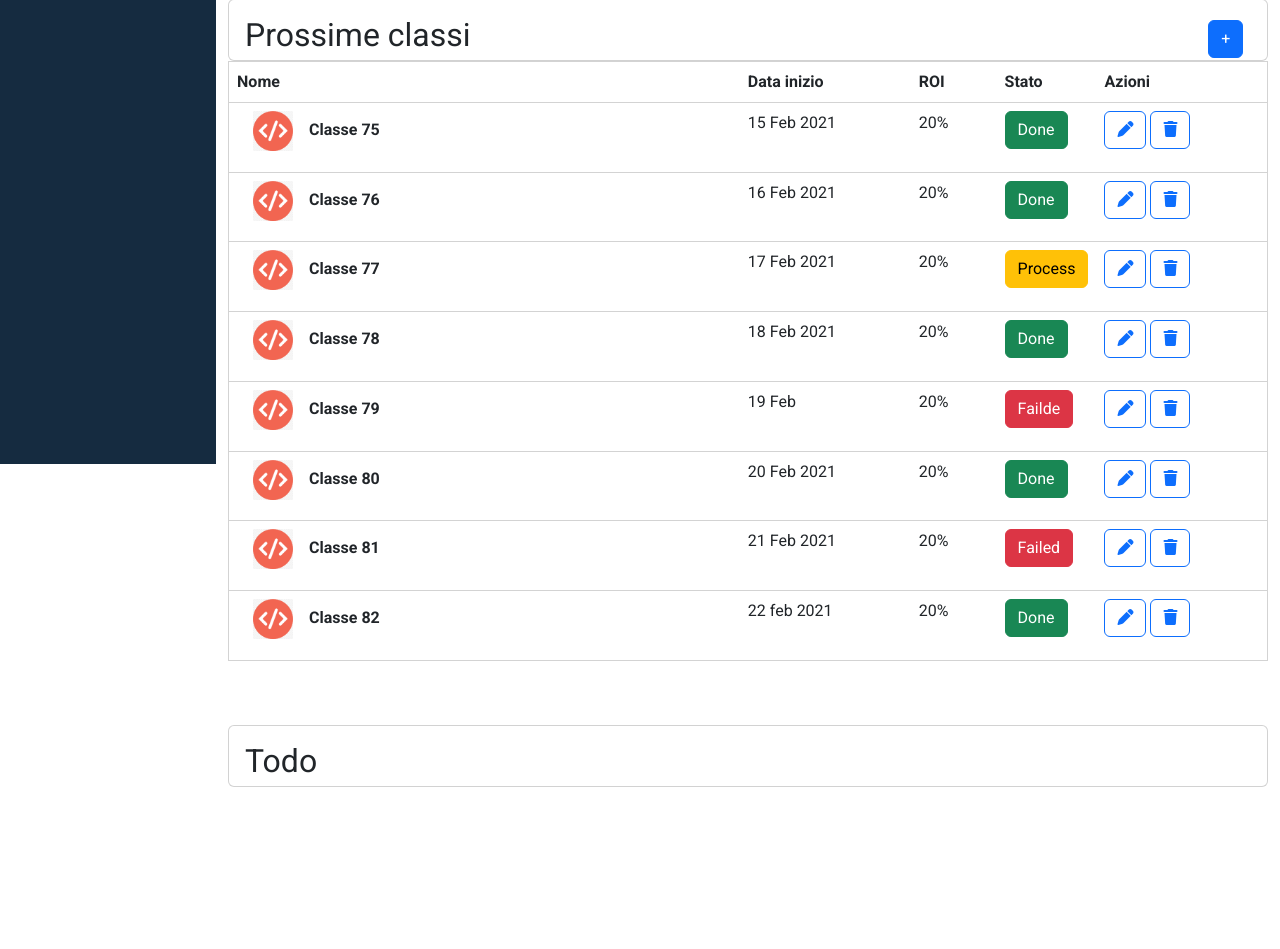
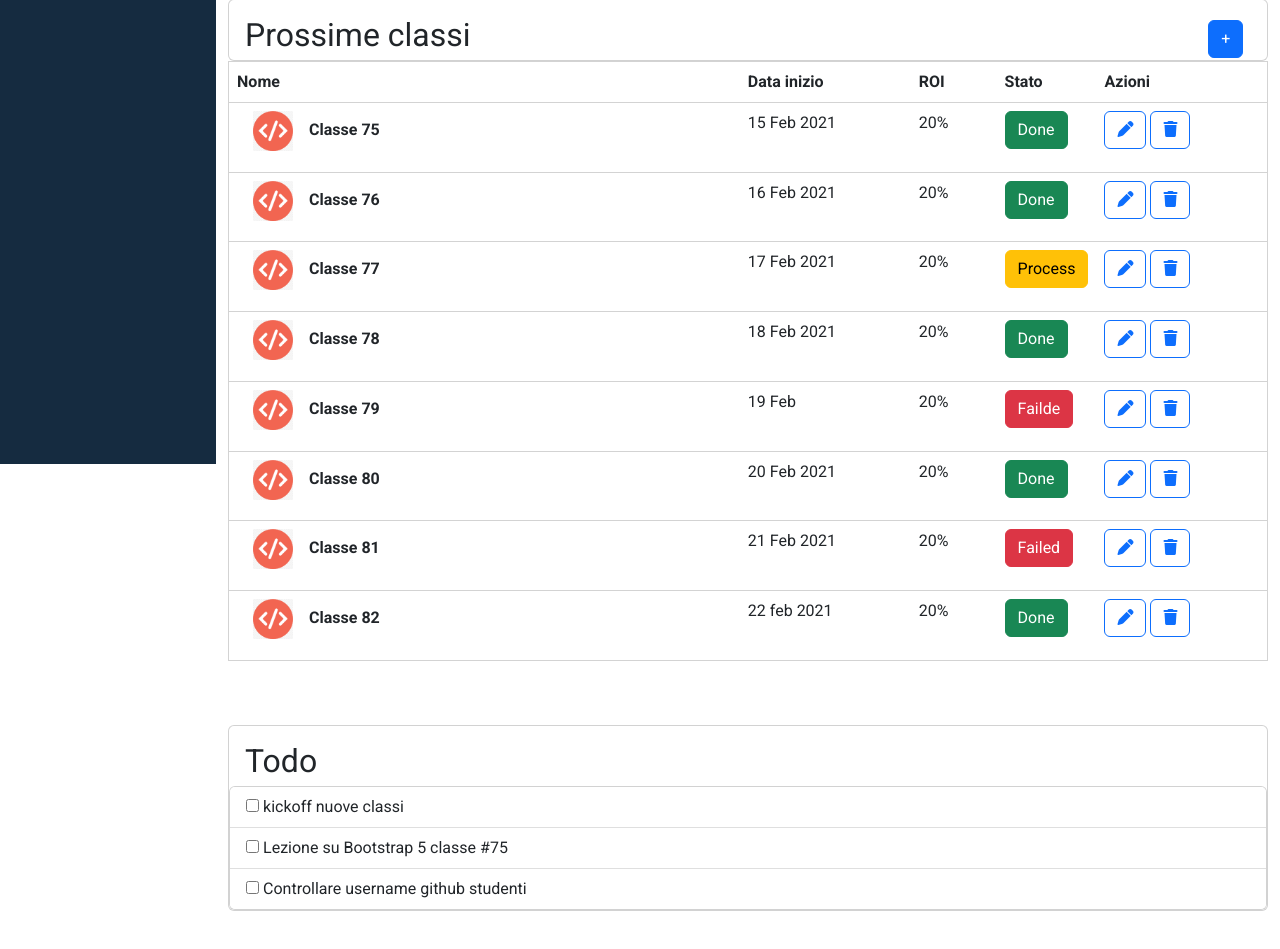
Before and after one commit to Alex100688/html-css-bootstrap-dashboard, a plain HTML site: page index.html in a window 1280 px wide. Shown: the part 352-1301 px from the top of the page. Drawn offline with nearby package versions, Linux system fonts and the light colour scheme.

Commit message:
Aggiunge la carta Todo con i suoi elementi.

```diff
--- a/css/main.css
+++ b/css/main.css
@@ -27,3 +27,6 @@
 .ms-card-todo{
     margin: 9.375rem 0;
 }
+.ms-width-todo{
+    width: 100%;
+}
--- a/index.html
+++ b/index.html
@@ -244,6 +244,16 @@
                                 <div class="card-body ms-height-card">
                                     <h2 class=>Todo</h2>
                                 </div>
+                                <div class="card" style="width: 100%;">
+                                    <ul class="  list-group list-group-flush">
+                                      <li class="list-group-item"><input type="checkbox" id="classi" name="classi" value="Classe">
+                                        <label for="classi"> kickoff nuove classi</label></li>
+                                      <li class="list-group-item"><input type="checkbox" id="lezioni" name="lezioni" value="Lezione">
+                                        <label for="lezioni"> Lezione su Bootstrap 5 classe #75</label></li>
+                                      <li class="list-group-item"><input type="checkbox" id="controllare" name="controllare" value="Controllare git hub">
+                                        <label for="controllare"> Controllare username github studenti</label></li>
+                                    </ul>
+                                  </div>
                             </div>
                         </div>
                     </div>
```
